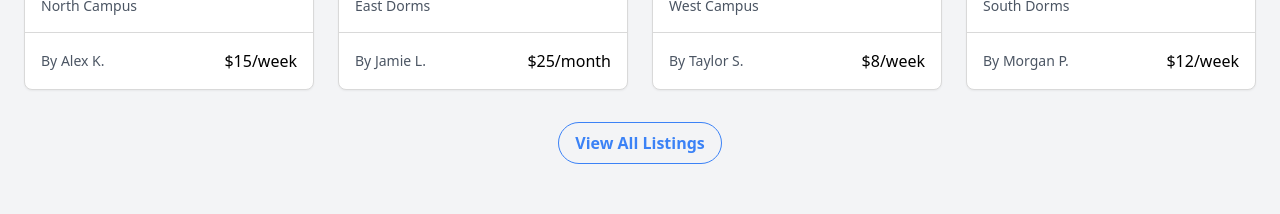
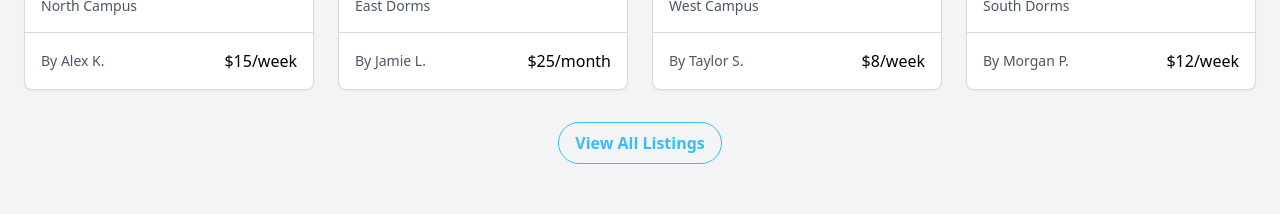
Before and after one commit to Gunjiilkham/hive, a Next.js app: page / in a window 1280 px wide. Shown: the part 940-1154 px from the top of the page. Built offline with nearby package versions, Linux system fonts and the light colour scheme.

Commit message:
change color palette

```diff
--- a/components/featured-listings.tsx
+++ b/components/featured-listings.tsx
@@ -85,7 +85,7 @@ export default function FeaturedListings() {
         </div>
         <div className="flex justify-center mt-8">
           <Link href="/listings">
-            <Badge variant="outline" className="text-base py-2 px-4 hover:bg-blue-500 hover:text-white cursor-pointer border-blue-500 text-blue-500">
+            <Badge variant="outline" className="text-base py-2 px-4 hover:bg-sky-400 hover:text-white cursor-pointer border-sky-400 text-sky-400">
               View All Listings
             </Badge>
           </Link>
```
